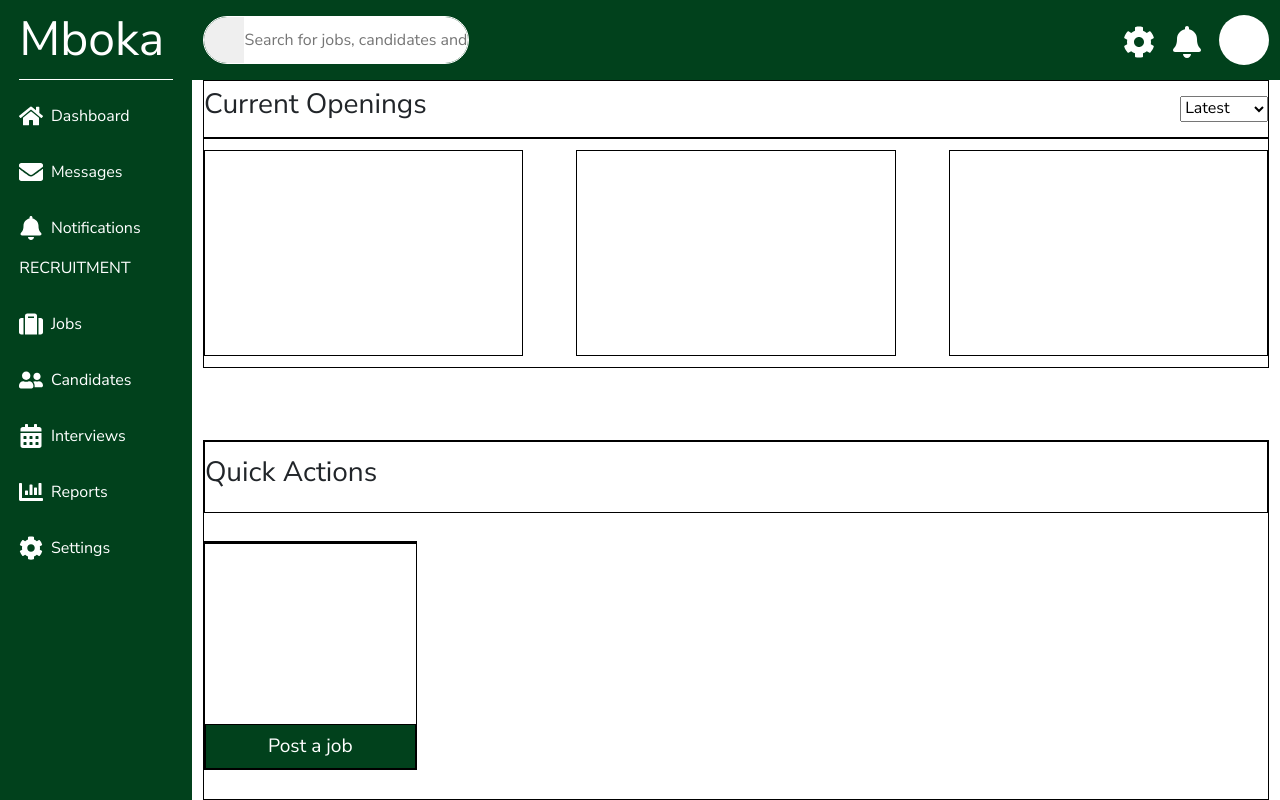
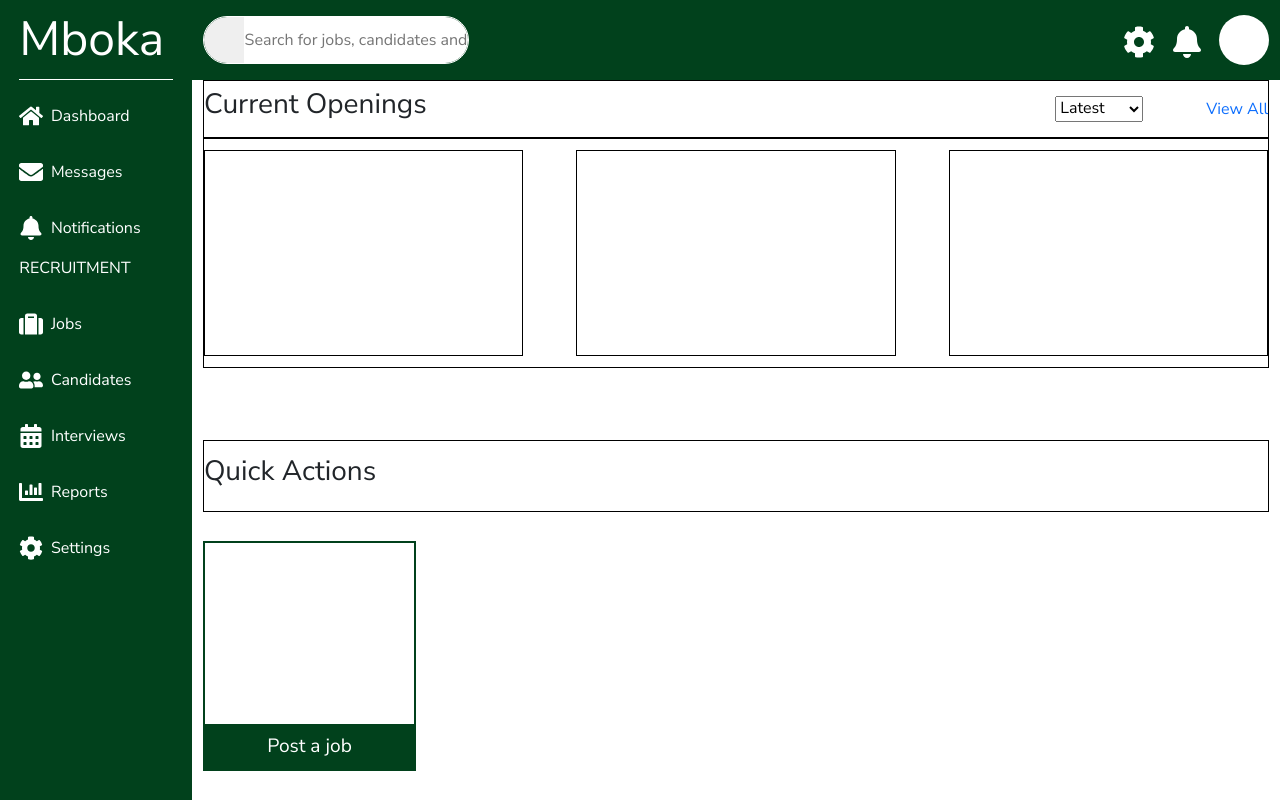
Before and after one commit to MokuaEnock/mboka, a React (Vite) app: page /recruiter in a window 1280 px wide. Built offline with nearby package versions, Linux system fonts and the light colour scheme; a small style sheet from the web is missing.

Commit message:
create view all button

```diff
--- a/src/Pages/recruiter/home/home.css
+++ b/src/Pages/recruiter/home/home.css
@@ -56,6 +56,15 @@
   justify-content: space-between;
 }
 
+#recruiter-d1-header > span {
+  width: 20%;
+  height: 100%;
+  display: flex;
+  flex-direction: row;
+  align-items: center;
+  justify-content: space-between;
+}
+
 #recruiter-job-cards {
   display: flex;
   flex-direction: row;
@@ -72,7 +81,6 @@
 
 #recruiter-dashboard-2 {
   width: 100%;
-  border: thin solid black;
   height: 50%;
   display: flex;
   flex-direction: column;
@@ -88,10 +96,11 @@
   align-items: center;
   justify-content: space-between;
 }
+
 .recruiter-dashboard-action {
   width: 20%;
   height: 80%;
-  border: thin solid black;
+  border: 2px solid var(--primary);
   display: flex;
   flex-direction: column;
   align-items: center;
@@ -100,12 +109,10 @@
 
 .recruiter-dashboard-action > * {
   width: 100%;
-  border: thin solid black;
 }
 
 .recruiter-dashboard-action > p {
   width: 100%;
-  border: thin solid black;
 }
 
 .recruiter-dashboard-action > a {
--- a/src/Pages/recruiter/home/home.jsx
+++ b/src/Pages/recruiter/home/home.jsx
@@ -13,11 +13,16 @@ export default function Recruiter() {
           <article id="recruiter-dashboard-1">
             <div id="recruiter-d1-header">
               <h3>Current Openings</h3>
-              <select>
-                <option value="latest">Latest</option>
-                <option value="oldest">Oldest</option>
-                <option value="category">Category</option>
-              </select>
+
+              <span>
+                <select>
+                  <option value="latest">Latest</option>
+                  <option value="oldest">Oldest</option>
+                  <option value="category">Category</option>
+                </select>
+
+                <Link to="jobs">View All</Link>
+              </span>
             </div>
             <div id="recruiter-job-cards">
               <span className="recruiter-job-card"></span>
```
